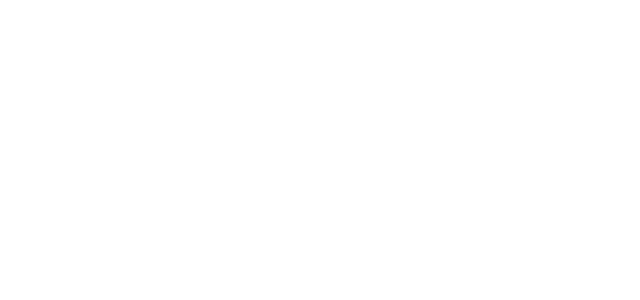
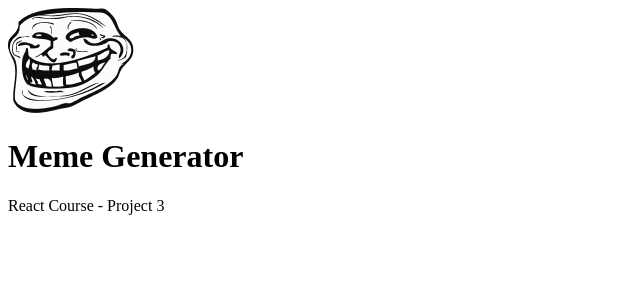
Before and after one commit to MalcolmSmalls/Scrimba-Meme-Generator, a React (Create React App) app: page / in a window 1280 px wide. Shown: the top 300 px of the page, without its empty margins (0-640 px from the left). Built offline with nearby package versions, Linux system fonts and the light colour scheme.

Commit message:
Finish HTML markup of header

```diff
--- a/src/App.js
+++ b/src/App.js
@@ -1,8 +1,10 @@
 import './App.css';
+import Header from './Components/Header'
 
 function App() {
   return (
-    <div className="App">
+    <div className="container">
+      <Header />
     </div>
   );
 }
--- /dev/null
+++ b/src/Components/Header.js
@@ -0,0 +1,14 @@
+import troll from '../images/troll.png'
+
+
+export default function Header(){
+    return (
+        <header>
+            <img src={troll} />
+            <h1>Meme Generator</h1>
+            <span className = "header-span">
+                React Course - Project 3
+            </span>
+        </header>
+    )
+}
```
Also changed, not shown: src/images/troll.png (added).
